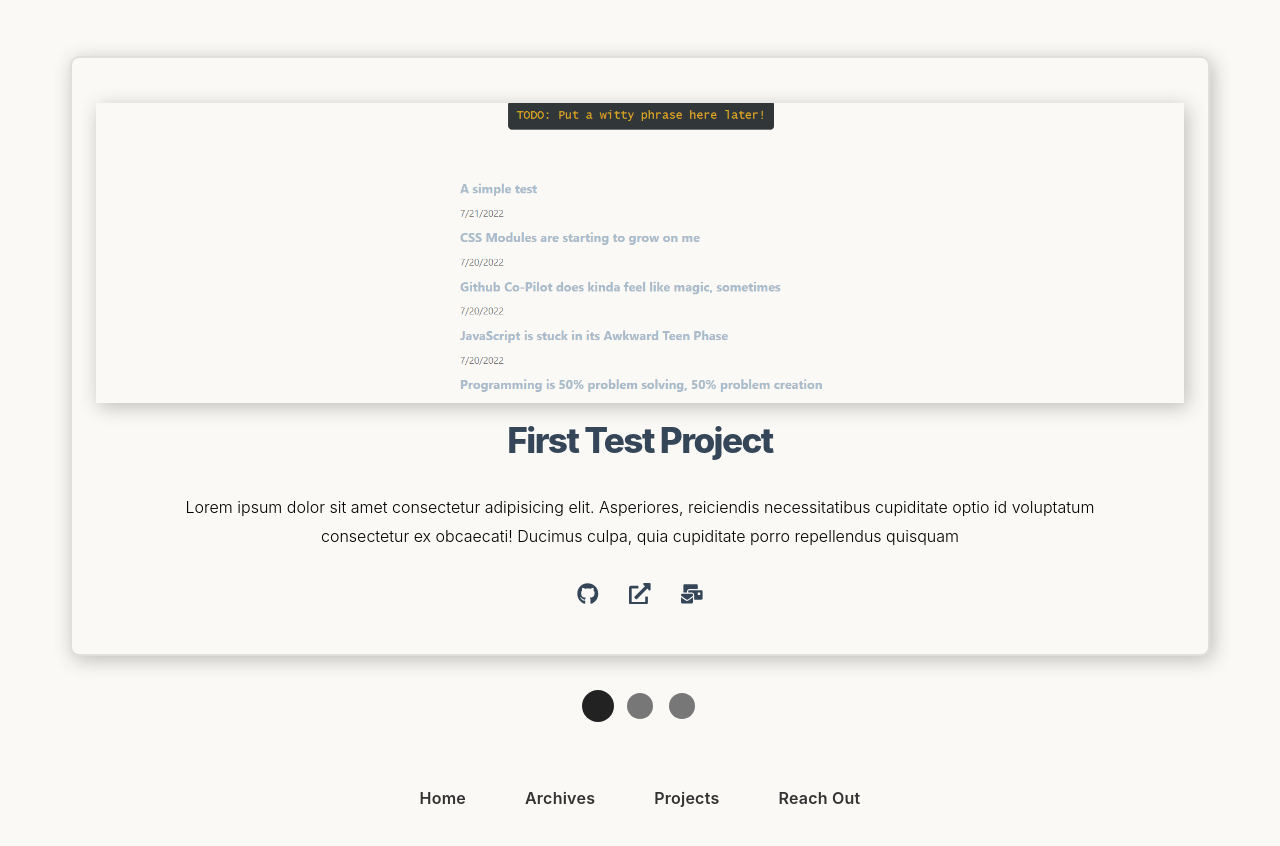
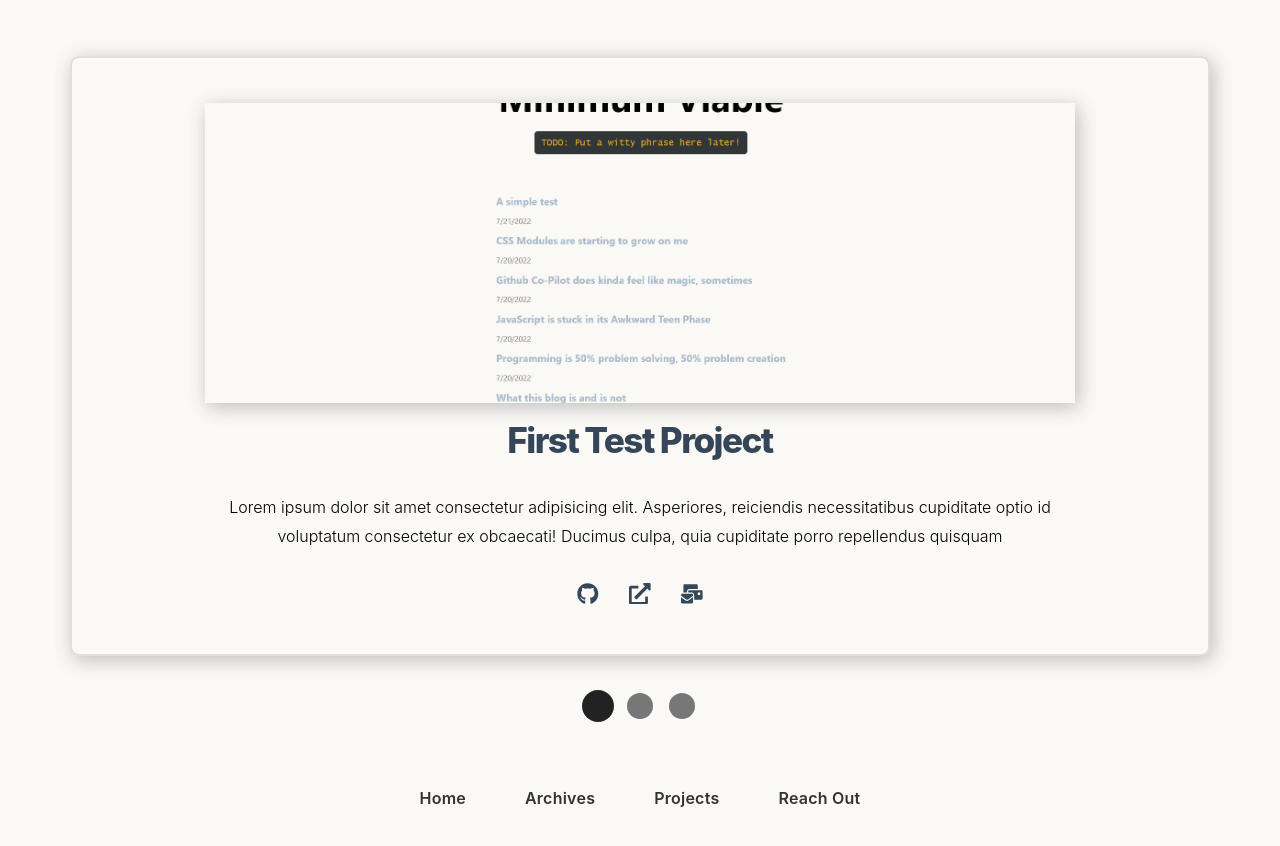
Before and after one commit to charlesmartinreed/charlie-codes-blog, a Next.js app: page /projects in a window 1280 px wide. Shown: the top 846 px of the page. Built offline with nearby package versions, Linux system fonts and the light colour scheme.

Commit message:
Adjust width of image container on /projects.

```diff
--- a/styles/Project.module.css
+++ b/styles/Project.module.css
@@ -17,7 +17,7 @@
 }
 
 .projectCard .imageContainer {
-  width: 100%;
+  width: 80%;
   height: 300px;
   /* filter: drop-shadow(16px 16px 32px rgba(143, 119, 119, 0.3)); */
   box-shadow: 3px 4px 19px rgba(51, 51, 51, 0.3);
@@ -37,7 +37,7 @@
 
 .projectCard .textContainer {
   text-align: center;
-  width: 85%;
+  width: 80%;
   transition: all 0.4s linear;
 }
 
```
